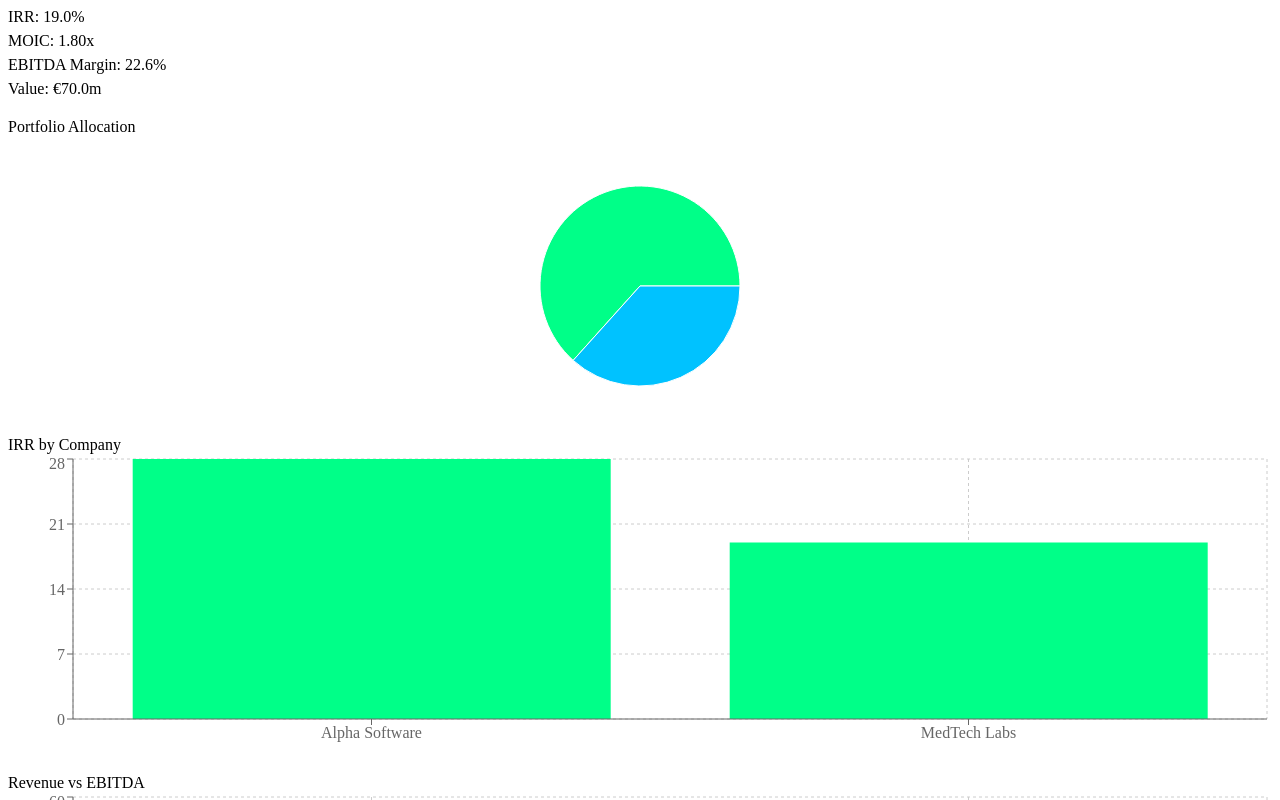
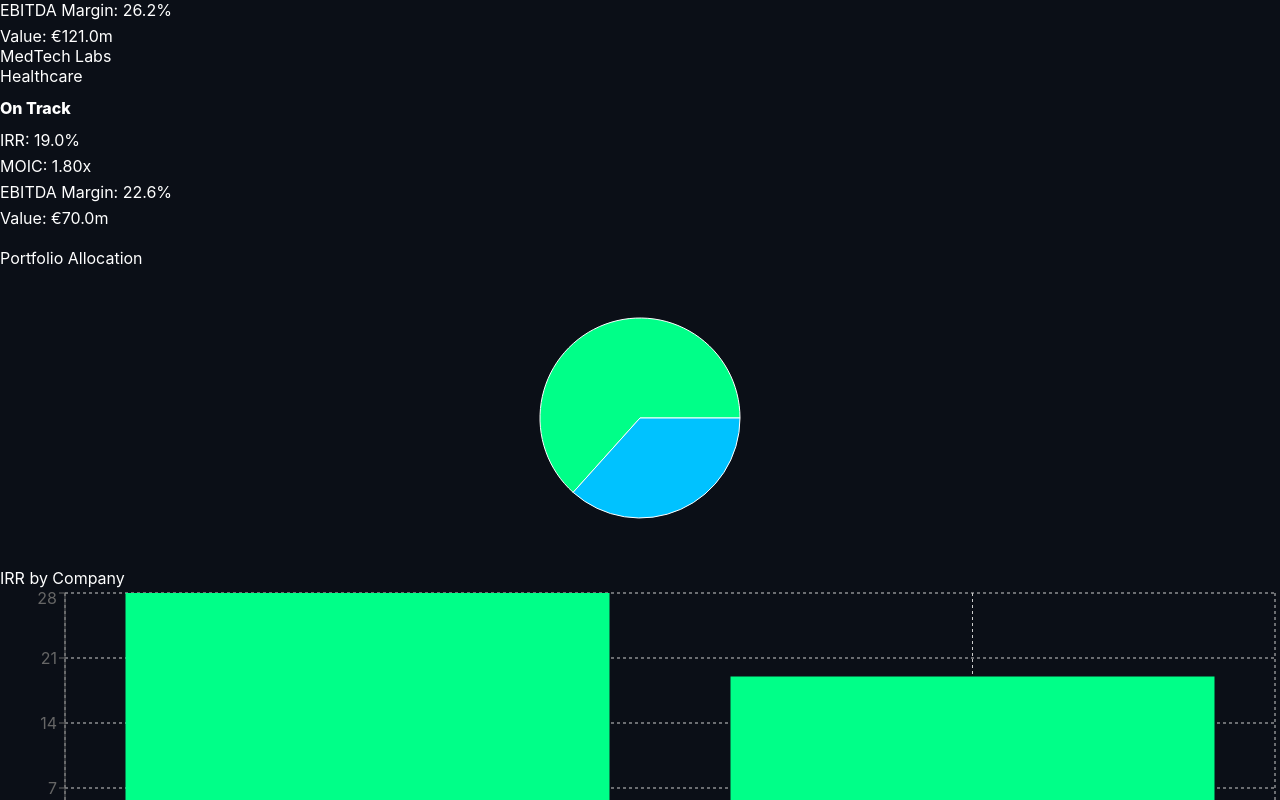
Before and after one commit to somatic3000-dev/apex-pe-app, a React (Vite) app: page / in a window 1280 px wide. Shown: the part 1420-2220 px from the top of the page. Built offline with nearby package versions, Linux system fonts and the light colour scheme.

Commit message:
App.css aktualisieren

```diff
--- a/src/App.css
+++ b/src/App.css
@@ -1,11 +1,6 @@
-import React from "react";
-import ReactDOM from "react-dom/client";
-
-import App from "./App.jsx";
-import "./App.css";
-
-ReactDOM.createRoot(document.getElementById("root")).render(
-  <React.StrictMode>
-    <App />
-  </React.StrictMode>
-);
+body {
+  margin: 0;
+  background: #0b0f17;
+  color: white;
+  font-family: Inter, sans-serif;
+}
```
